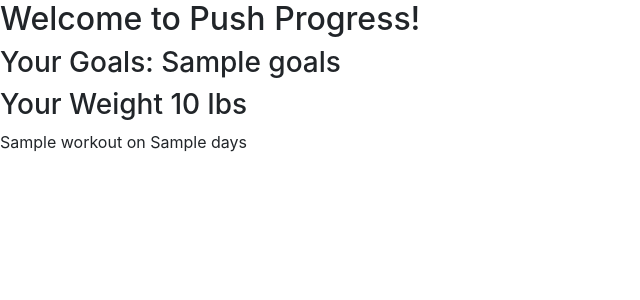
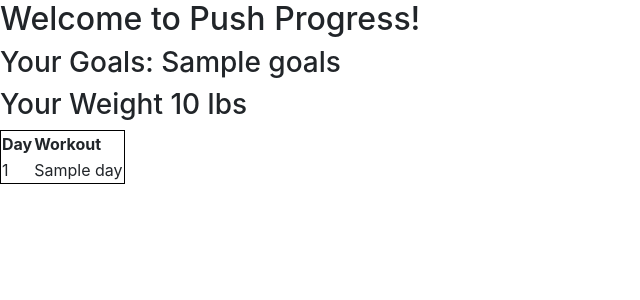
Before and after one commit to great754/PushProgress, a Django app: template tracker/templates/tracker/index.html in a window 1280 px wide. Shown: the part 56-356 px from the top of the page, without its empty margins (0-640 px from the left). Run offline with Django 3.2, Linux system fonts and the light colour scheme; the template is opened without the code that fills it: most values are stand-ins (such as "Sample title", 1, 10 or a date in 2020); some libraries are stand-ins or nearby versions.

Commit message:
added the workouts showing in the index, needs to clean up to show only title

```diff
--- a/tracker/templates/tracker/index.html
+++ b/tracker/templates/tracker/index.html
@@ -6,7 +6,21 @@
 <h3>Your Goals: {{goals}} </h3>
 <h3>Your Weight {{weight}} lbs</h3>
 {% if workout %}
-{{ workout.workout }} on {{ workout.days }}
+<table style="border: 1px solid black">
+    <tr>
+        <th>Day</th>
+        <th>Workout</th>
+    </tr>
+    {% for day in workout %}
+    <tr>
+        <td>{{day|first}}</td>
+        {% for title in day|slice:"1:2" %}
+        <td> {{title}} </td>
+        {% endfor %}
+    </tr>
+    {% endfor %}
+</table>
+<!-- {{ workout }} -->
 {% else %}
 <form action="{% url 'set_dates' %}">
     <input type="submit" value="Set Dates to suggest workout">
--- a/tracker/workouts.py
+++ b/tracker/workouts.py
@@ -258,6 +258,4 @@ def get_workout(days):
         return two_day
     elif days == 3:
         return three_day
-    elif days == 4:
-        return four_day
     else: return five_day
```
Also changed, not shown: tracker/views.py (+19 -1 lines).
